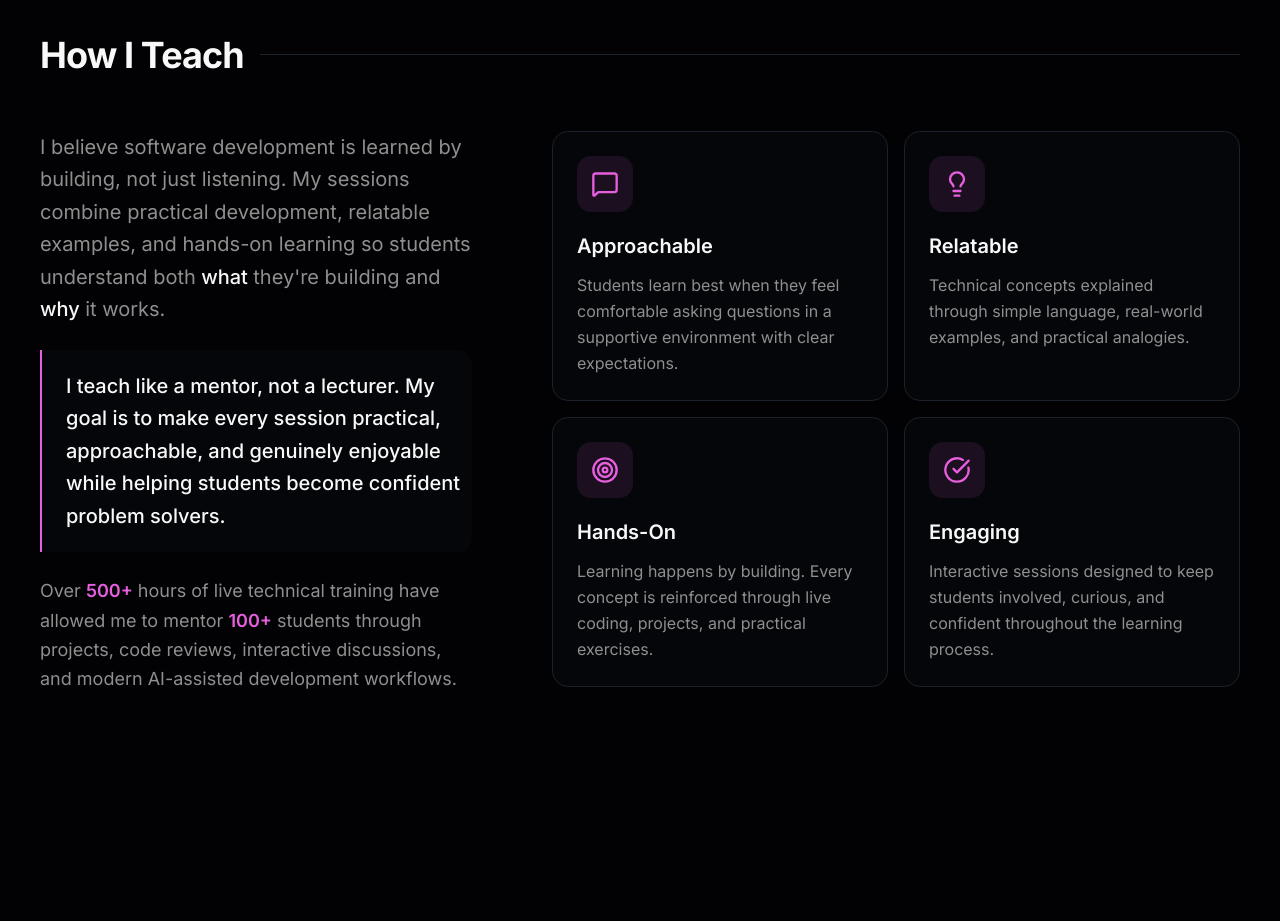
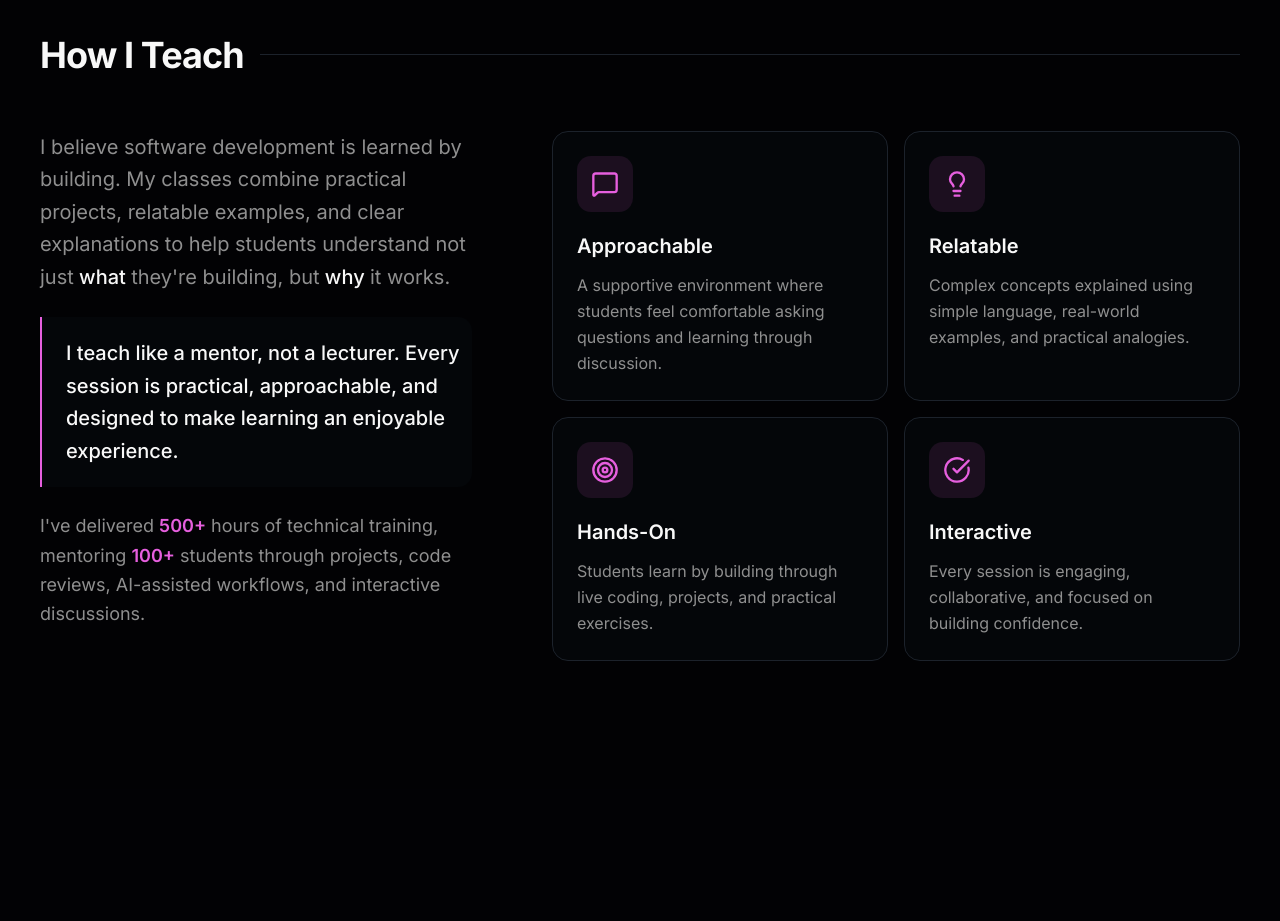
Before and after one commit to sameerkhan2003a/Portfolio, a Next.js app: page / in a window 1280 px wide. Shown: the part 6400-7321 px from the top of the page. Built offline with nearby package versions, Linux system fonts and the light colour scheme.

Commit message:
Revise teaching section descriptions and titles
Updated descriptions and titles for teaching section to enhance clarity and engagement.

```diff
--- a/components/sections/teaching.tsx
+++ b/components/sections/teaching.tsx
@@ -12,25 +12,25 @@ const teachingApproach = [
     icon: MessageSquare,
     title: "Approachable",
     description:
-      "Students learn best when they feel comfortable asking questions in a supportive environment with clear expectations.",
+      "A supportive environment where students feel comfortable asking questions and learning through discussion.",
   },
   {
     icon: Lightbulb,
     title: "Relatable",
     description:
-      "Technical concepts explained through simple language, real-world examples, and practical analogies.",
+      "Complex concepts explained using simple language, real-world examples, and practical analogies.",
   },
   {
     icon: Target,
     title: "Hands-On",
     description:
-      "Learning happens by building. Every concept is reinforced through live coding, projects, and practical exercises.",
+      "Students learn by building through live coding, projects, and practical exercises.",
   },
   {
     icon: CheckCircle,
-    title: "Engaging",
+    title: "Interactive",
     description:
-      "Interactive sessions designed to keep students involved, curious, and confident throughout the learning process.",
+      "Every session is engaging, collaborative, and focused on building confidence.",
   },
 ]
 
@@ -54,30 +54,30 @@ export function TeachingSection() {
           <div className="space-y-6 lg:col-span-2">
 
             <p className="text-base leading-relaxed text-muted-foreground sm:text-lg lg:text-xl">
-              I believe software development is learned by building, not just
-              listening. My sessions combine practical development, relatable
-              examples, and hands-on learning so students understand both
+              I believe software development is learned by building. My classes
+              combine practical projects, relatable examples, and clear
+              explanations to help students understand not just
               <span className="font-medium text-foreground"> what </span>
-              they're building and
+              they're building, but
               <span className="font-medium text-foreground"> why </span>
               it works.
             </p>
 
             <div className="rounded-r-xl border-l-2 border-primary bg-card py-5 pl-5 sm:pl-6">
               <p className="text-base font-medium leading-relaxed text-foreground sm:text-lg lg:text-xl">
-                I teach like a mentor, not a lecturer. My goal is to make every
-                session practical, approachable, and genuinely enjoyable while
-                helping students become confident problem solvers.
+                I teach like a mentor, not a lecturer. Every session is
+                practical, approachable, and designed to make learning an
+                enjoyable experience.
               </p>
             </div>
 
             <p className="text-base leading-relaxed text-muted-foreground sm:text-lg">
-              Over{" "}
+              I've delivered{" "}
               <span className="font-semibold text-primary">500+</span> hours of
-              live technical training have allowed me to mentor{" "}
+              technical training, mentoring{" "}
               <span className="font-semibold text-primary">100+</span> students
-              through projects, code reviews, interactive discussions, and
-              modern AI-assisted development workflows.
+              through projects, code reviews, AI-assisted workflows, and
+              interactive discussions.
             </p>
 
           </div>
```
